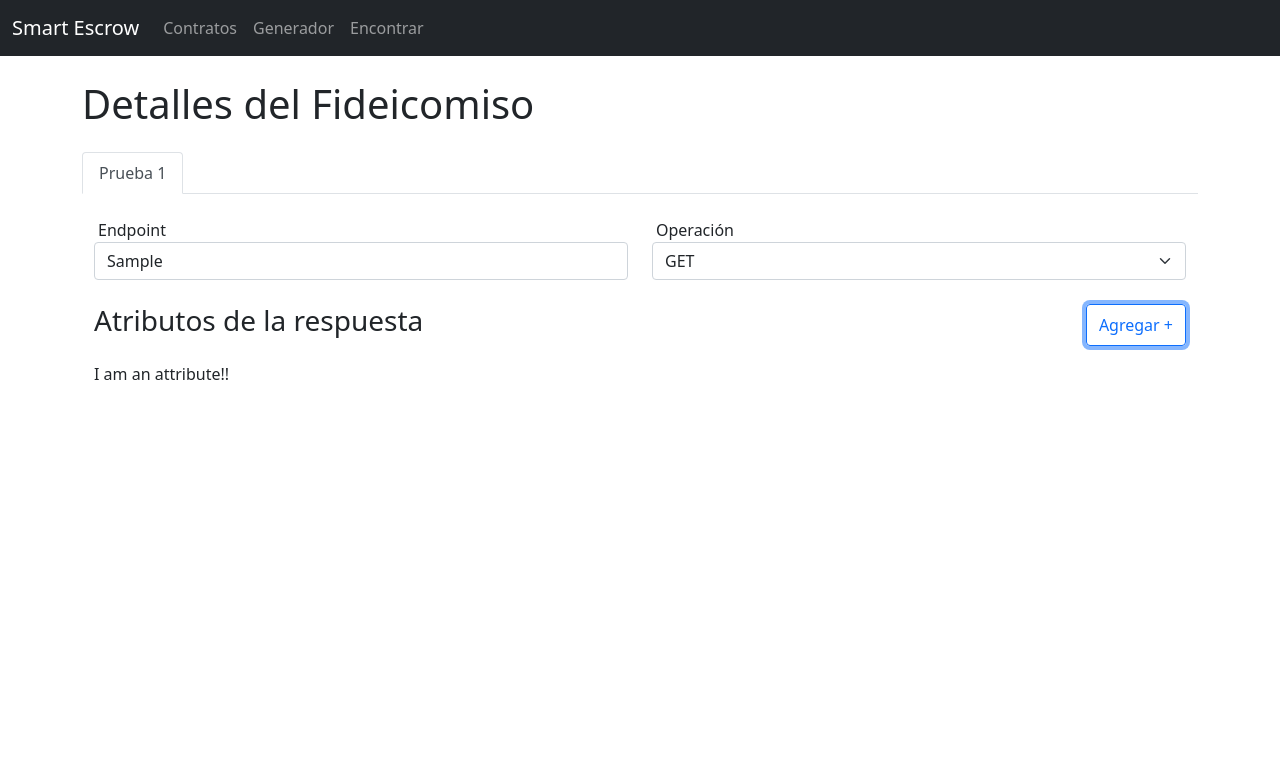
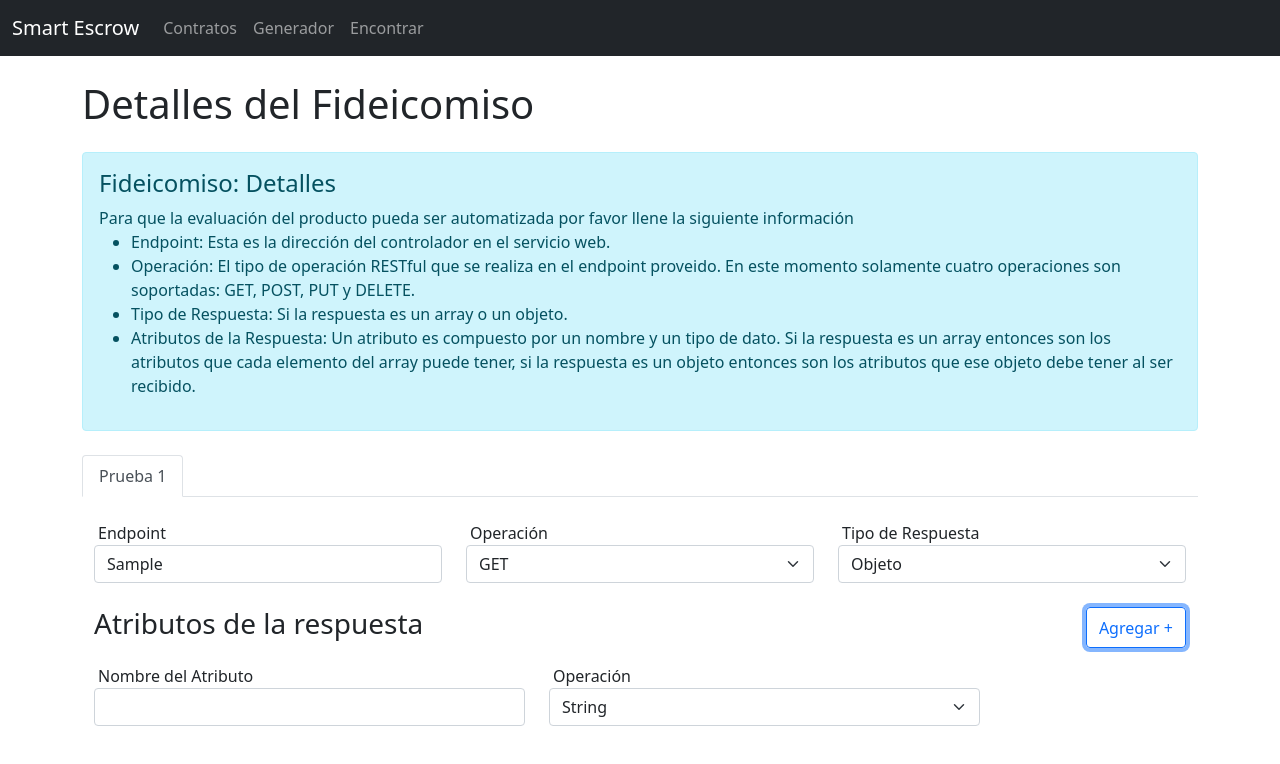
Before and after one commit to cabreraction/smart-escrow, a React (Create React App) app in the folder smart-escrow-app/: page /escrow-generation/details/1 in a window 1280 px wide. Both pictures are taken after typing "Sample" into the empty fields and a click on the button "Agregar +". Shown: the top 764 px of the page. Built offline with nearby package versions, Linux system fonts and the light colour scheme.

Commit message:
added more details to the escrow details page

```diff
--- a/smart-escrow-app/src/components/EscrowGenerator/EscrowDetails.js
+++ b/smart-escrow-app/src/components/EscrowGenerator/EscrowDetails.js
@@ -4,6 +4,8 @@ import Tabs from 'react-bootstrap/Tabs'
 
 import Main from '../Main/Main'
 import EscrowRoute from './EscrowRoute';
+import ProcessInfo from '../ProcessInfo/ProcessInfo'
+import { escrowDetailsGenerationGuide } from '../../content/content';
 
 function EscrowDetails() {
   const { id: escrowId } = useParams();
@@ -13,6 +15,9 @@ function EscrowDetails() {
       <div className='d-flex flex-column mx-2'>
         <div className='container mb-4'>
           <h1 className='mb-4'>Detalles del Fideicomiso</h1>
+          <ProcessInfo
+            { ...escrowDetailsGenerationGuide }
+          />
           <Tabs>
             <Tab eventKey={1} title={`Prueba 1`} key={1}>
               <EscrowRoute />
--- a/smart-escrow-app/src/components/EscrowGenerator/EscrowRoute.js
+++ b/smart-escrow-app/src/components/EscrowGenerator/EscrowRoute.js
@@ -11,8 +11,28 @@ function EscrowRoute({ index }) {
     const attributes = [];
     for (let i = 0; i < responseAttributesCount; i++) {
       const attributeView = (
-        <div>
-          I am an attribute!!
+        <div className='row'>
+          <div className='col-sm-5'>
+            <label className='mx-1'>Nombre del Atributo</label>
+            <input
+              type='text'
+              className='form-control'
+              onChange={null}
+            />
+          </div>
+          <div className='col-sm-5'>
+            <label className='mx-1'>Operaci&oacute;n</label>
+            <select
+              className='form-select'
+              onChange={null}
+            >
+              <option value='string'>String</option>
+              <option value='number'>Number</option>
+              <option value='boolean'>Boolean</option>
+              <option value='array'>Array</option>
+              <option value='object'>Object</option>
+            </select>
+          </div>
         </div>
       );
       attributes.push(attributeView);
@@ -24,16 +44,16 @@ function EscrowRoute({ index }) {
   return (
     <div className='container my-3'>
       <div className='row my-4'>
-        <div className='col-sm-6'>
+        <div className='col-sm-4'>
           <label className='mx-1'>Endpoint</label>
           <input
             type='text'
             className='form-control'
-            placeholder='nombre@correo.com'
+            placeholder='/example/resources'
             onChange={null}
           />
         </div>
-        <div className='col-sm-6'>
+        <div className='col-sm-4'>
           <label className='mx-1'>Operaci&oacute;n</label>
           <select
             className='form-select'
@@ -43,6 +63,16 @@ function EscrowRoute({ index }) {
             <option value='post'>POST</option>
             <option value='put'>PUT</option>
             <option value='delete'>DELETE</option>
+          </select>
+        </div>
+        <div className='col-sm-4'>
+          <label className='mx-1'>Tipo de Respuesta</label>
+          <select
+            className='form-select'
+            onChange={null}
+          >
+            <option value='objeto'>Objeto</option>
+            <option value='array'>Array</option>
           </select>
         </div>
       </div>
--- a/smart-escrow-app/src/content/content.js
+++ b/smart-escrow-app/src/content/content.js
@@ -10,12 +10,14 @@ export const generalEscrowGenerationGuide = {
   ]
 }
 
-export const inputOutputEscrowGenerationGuide = {
-  title: 'Fideicomiso: Entradas y Salidas',
-  summary: 'Para que la evaluación del producto pueda ser automatizada por favor llene la siguiente informaciónÑ',
+export const escrowDetailsGenerationGuide = {
+  title: 'Fideicomiso: Detalles',
+  summary: 'Para que la evaluación del producto pueda ser automatizada por favor llene la siguiente información',
   steps: [
-    `Entradas y Salidas: Por favor provea entradas con sus respectivos resultados esperados.
-    Debe proveer al menos cuatro entradas diferentes, pero pueden ser más. El desarrollador
-    podrá ver solo dos de estas entradas, el resto se utilizarán para validar que la aplicación funcione correctamente.`,
+    `Endpoint: Esta es la dirección del controlador en el servicio web.`,
+    `Operación: El tipo de operación RESTful que se realiza en el endpoint proveido. En este momento solamente cuatro operaciones son soportadas: GET, POST, PUT y DELETE.`,
+    `Tipo de Respuesta: Si la respuesta es un array o un objeto.`,
+    `Atributos de la Respuesta: Un atributo es compuesto por un nombre y un tipo de dato. Si la respuesta es un array entonces son los atributos que cada elemento
+      del array puede tener, si la respuesta es un objeto entonces son los atributos que ese objeto debe tener al ser recibido.`
   ]
 };
```
